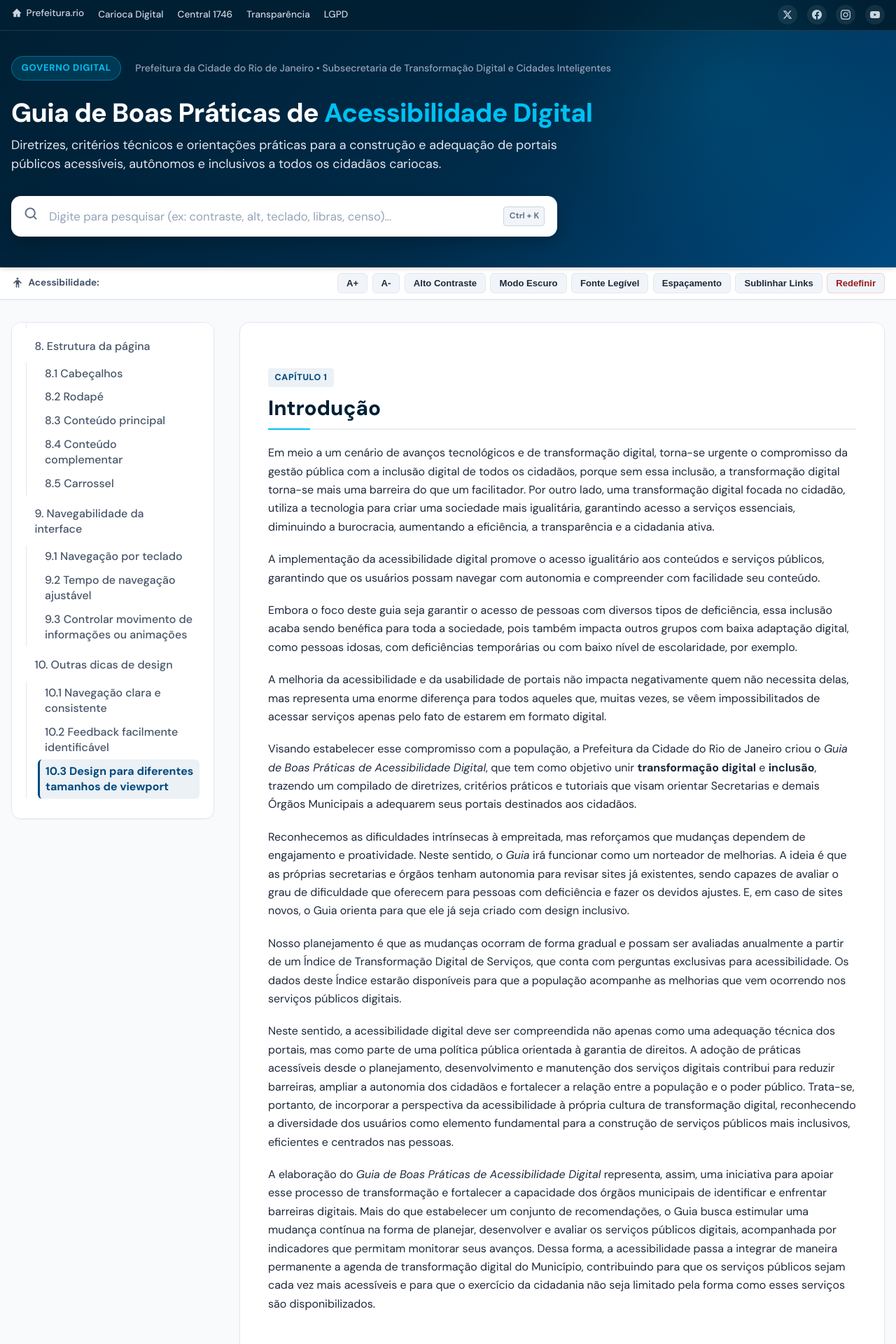
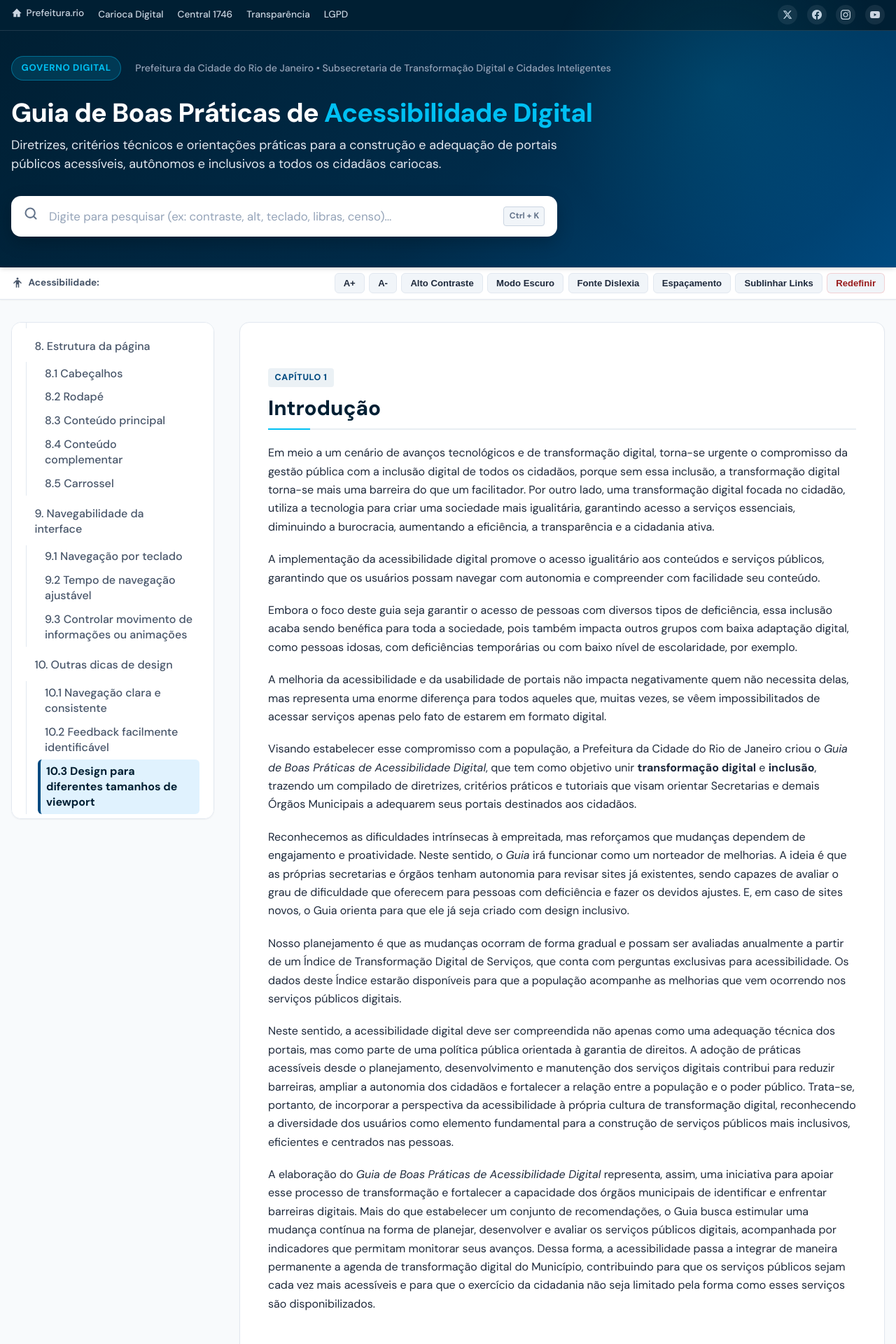
Before and after one commit to MrSherlockyX/guia-acessibilidade-rio, a PHP site: page /guiasite/ in a window 1280 px wide. Shown: the top 1920 px of the page at 70% size. Run offline with PHP 8.4, Linux system fonts and the light colour scheme; some libraries are stand-ins or nearby versions.

Commit message:
feat(a11y): melhorar contraste do capitulo atual no mobile e implementar suporte a fonte OpenDyslexic

```diff
--- a/guiasite/css/style.css
+++ b/guiasite/css/style.css
@@ -3,6 +3,43 @@
    Estilo visual alinhado ao Governo Digital da Cidade do Rio de Janeiro
    Conforme Diretrizes WCAG 2.2 (Níveis AA e AAA) e eMAG 3.1
    ========================================================================== */
+
+/* --- FONTES LOCAIS: OPENDYSLEXIC (ACESSIBILIDADE PARA DISLEXIA) --- */
+@font-face {
+  font-family: 'OpenDyslexic';
+  font-style: normal;
+  font-weight: 400;
+  font-display: swap;
+  src: url('../fonts/OpenDyslexic-Regular.woff') format('woff'),
+       url('https://cdn.jsdelivr.net/npm/open-dyslexic@1.0.3/woff/OpenDyslexic-Regular.woff') format('woff');
+}
+
+@font-face {
+  font-family: 'OpenDyslexic';
+  font-style: normal;
+  font-weight: 700;
+  font-display: swap;
+  src: url('../fonts/OpenDyslexic-Bold.woff') format('woff'),
+       url('https://cdn.jsdelivr.net/npm/open-dyslexic@1.0.3/woff/OpenDyslexic-Bold.woff') format('woff');
+}
+
+@font-face {
+  font-family: 'OpenDyslexic';
+  font-style: italic;
+  font-weight: 400;
+  font-display: swap;
+  src: url('../fonts/OpenDyslexic-Italic.woff') format('woff'),
+       url('https://cdn.jsdelivr.net/npm/open-dyslexic@1.0.3/woff/OpenDyslexic-Italic.woff') format('woff');
+}
+
+@font-face {
+  font-family: 'OpenDyslexic';
+  font-style: italic;
+  font-weight: 700;
+  font-display: swap;
+  src: url('../fonts/OpenDyslexic-BoldItalic.woff') format('woff'),
+       url('https://cdn.jsdelivr.net/npm/open-dyslexic@1.0.3/woff/OpenDyslexic-BoldItalic.woff') format('woff');
+}
 
 /* --- VARIÁVEIS CSS E DESIGN TOKENS --- */
 :root {
@@ -589,11 +627,42 @@ body.dark-mode .figure-img-wrap {
   background-color: #0F172A !important;
 }
 
-/* --- TEMA: FONTE PARA DISLEXIA --- */
+/* --- TEMA: FONTE PARA DISLEXIA (OPENDYSLEXIC, DYSLEXIE, LEXIA READABLE) --- */
 body.dyslexia-font {
-  font-family: "OpenDyslexic", "Comic Sans MS", "Arial Rounded MT Bold", sans-serif !important;
+  --font-family-sans: "OpenDyslexic", "Dyslexie", "Lexia Readable", "Comic Sans MS", sans-serif;
+  font-family: "OpenDyslexic", "Dyslexie", "Lexia Readable", "Comic Sans MS", sans-serif !important;
   line-height: 1.85 !important;
-  letter-spacing: 0.05em !important;
+  letter-spacing: 0.04em !important;
+}
+
+body.dyslexia-font button,
+body.dyslexia-font input,
+body.dyslexia-font select,
+body.dyslexia-font textarea,
+body.dyslexia-font h1,
+body.dyslexia-font h2,
+body.dyslexia-font h3,
+body.dyslexia-font h4,
+body.dyslexia-font h5,
+body.dyslexia-font h6,
+body.dyslexia-font p,
+body.dyslexia-font a,
+body.dyslexia-font span:not(.hljs *),
+body.dyslexia-font li,
+body.dyslexia-font blockquote,
+body.dyslexia-font th,
+body.dyslexia-font td,
+body.dyslexia-font label,
+body.dyslexia-font caption,
+body.dyslexia-font figcaption,
+body.dyslexia-font strong,
+body.dyslexia-font b,
+body.dyslexia-font em,
+body.dyslexia-font i {
+  font-family: "OpenDyslexic", "Dyslexie", "Lexia Readable", "Comic Sans MS", sans-serif !important;
+  letter-spacing: 0.04em !important;
+  word-spacing: 0.06em !important;
+  line-height: 1.85 !important;
 }
 
 /* --- TEMA: ESPAÇAMENTO EXPANDIDO (WCAG 2.2 Critério 1.4.12) --- */
@@ -1220,10 +1289,10 @@ textarea:focus-visible,
 }
 
 .toc-link.is-active {
-  background-color: rgba(0, 74, 128, 0.08);
-  color: var(--rio-blue-primary);
+  background-color: #E0F2FE;
+  color: var(--rio-blue-darkest);
   font-weight: 700;
-  border-left: 3px solid var(--rio-blue-primary);
+  border-left: 4px solid var(--rio-blue-primary);
 }
 
 .toc-sublist {
--- a/guiasite/index.html
+++ b/guiasite/index.html
@@ -164,8 +164,8 @@
         <button type="button" class="a11y-btn" id="btn-dark-mode" title="Alternar modo escuro" aria-pressed="false">
           Modo Escuro
         </button>
-        <button type="button" class="a11y-btn" id="btn-dyslexia" title="Alternar fonte para dislexia" aria-pressed="false">
-          Fonte Legível
+        <button type="button" class="a11y-btn" id="btn-dyslexia" title="Alternar fonte para dislexia (OpenDyslexic)" aria-pressed="false">
+          Fonte Dislexia
         </button>
         <button type="button" class="a11y-btn" id="btn-spaced-text" title="Alternar espaçamento expandido de texto (WCAG)" aria-pressed="false">
           Espaçamento
```
Also changed, not shown: other parts of guiasite/css/style.css (+20 -15 lines), guiasite/fonts/OpenDyslexic-Bold.woff (added), guiasite/fonts/OpenDyslexic-BoldItalic.woff (added), guiasite/fonts/OpenDyslexic-Italic.woff (added), guiasite/fonts/OpenDyslexic-Regular.woff (added).
